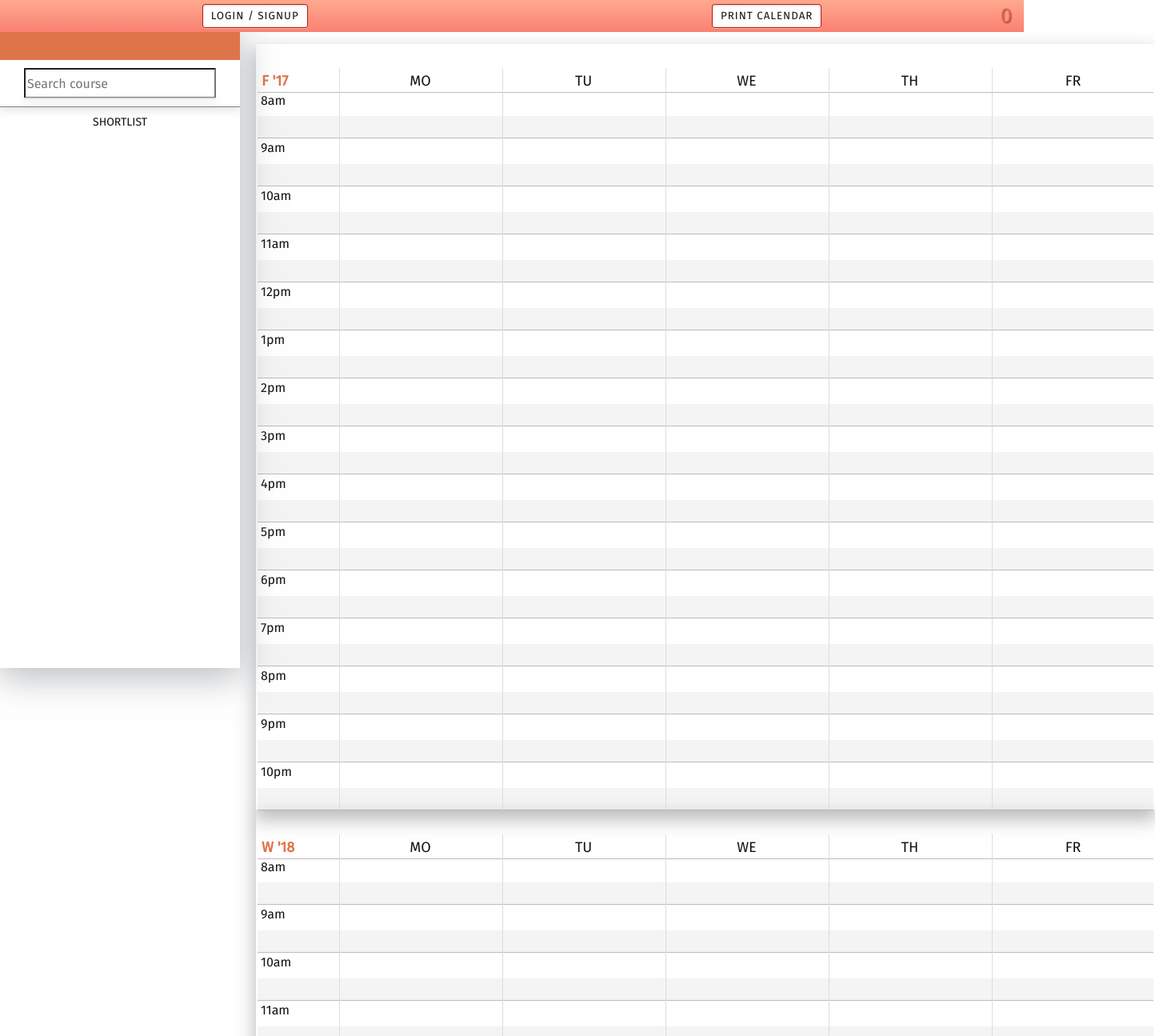
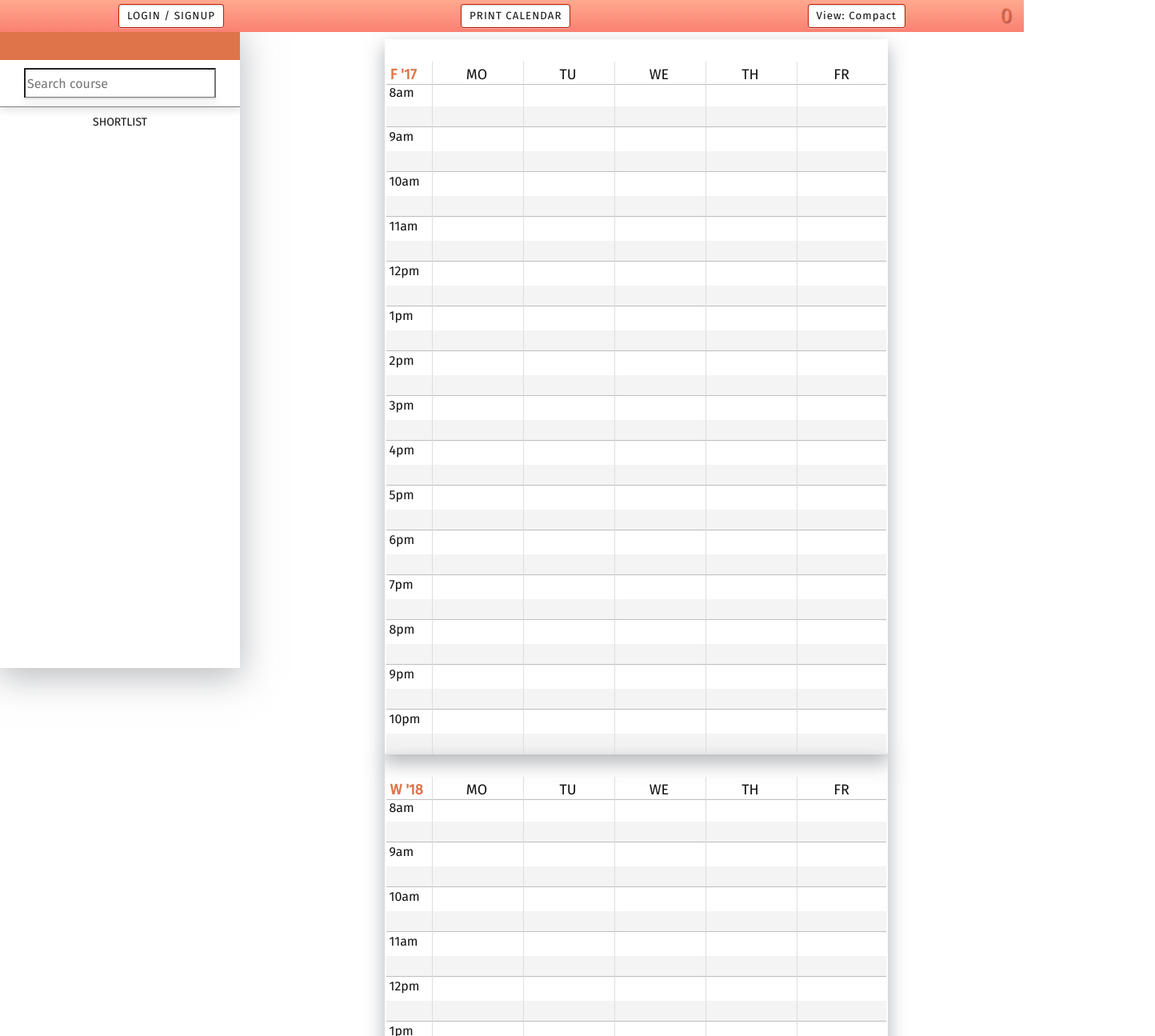
Before and after one commit to a8t/timetablr, a React (Create React App) app: page / in a window 1280 px wide. Shown: the top 1295 px of the page at 80% size, 1444 px wide, since content can reach past the window. Built offline with nearby package versions, Linux system fonts and the light colour scheme.

Commit message:
comfy/compact

```diff
--- a/src/Components/Calendar/Calendar.css
+++ b/src/Components/Calendar/Calendar.css
@@ -8,11 +8,13 @@
     justify-content: space-around;
     align-items: center;
     padding-top: 10px;
+    --colWidth: 55px;
+    margin-top: 4px;
+
 }
 
 /*STYLE FALL AND WINTER CALENDARS*/
-#calendarFall,
-#calendarWinter {
+.eachCal {
 
     font-family: 'Fira Sans', sans-serif;
     padding: 0 2px;
@@ -20,8 +22,7 @@
     height: auto;
     border-radius: 2px;
     display: grid;
-    --colWidth: 100px;
-    --rowheight: 28px;
+    --rowheight: 26px;
     position: relative;
     grid-gap: 2px;
     grid-template-columns:
@@ -117,7 +118,10 @@
 
 .first {
     border-top: 1px solid #BDBDBD;
+}
 
+.last {
+    border-bottom: none;
 }
 
 /*STYLE TERM TEXT*/
--- a/src/Components/Calendar/Calendar.js
+++ b/src/Components/Calendar/Calendar.js
@@ -4,85 +4,85 @@ import './Calendar.css';
 const Calendar = props => {
   return (
       <div id="calendars">
-        <div id='calendarFall'>
+        <div className="eachCal">
           {props.fallEntries}
-          <div className="weekday term"      style={{gridColumn: "start     / span 1"}}>F '17</div>
-          <div className="weekday line"      style={{gridColumn: "monday    / span 2"}}>MO</div>
-          <div className="weekday line"      style={{gridColumn: "tuesday   / span 2"}}>TU</div>
-          <div className="weekday line"      style={{gridColumn: "wednesday / span 2"}}>WE</div>
-          <div className="weekday line"      style={{gridColumn: "thursday  / span 2"}}>TH</div>
-          <div className="weekday line"      style={{gridColumn: "friday    / span 2"}}>FR</div>
-          <div className="time"              style={{gridRow: "time     / span 2"}}></div>
-          <div className="time"              style={{gridRow: "time     / span 2"}}></div>
-          <div className="timeslot first"    style={{gridRow: "time8    / span 2" }}>8am</div>
-          <div className="timeslot halfHour" style={{gridRow: "time830  / span 1"}}></div>
-          <div className="timeslot"          style={{gridRow: "time9    / span 2"}}>9am</div>
-          <div className="timeslot halfHour" style={{gridRow: "time930  / span 1"}}></div>
-          <div className="timeslot"          style={{gridRow: "time10   / span 2"}}>10am</div>
-          <div className="timeslot halfHour" style={{gridRow: "time1030 / span 1"}}></div>
-          <div className="timeslot"          style={{gridRow: "time11   / span 2"}}>11am</div>
-          <div className="timeslot halfHour" style={{gridRow: "time1130 / span 1"}}></div>
-          <div className="timeslot"          style={{gridRow: "time12   / span 2"}}>12pm</div>
-          <div className="timeslot halfHour" style={{gridRow: "time1230 / span 1"}}></div>
-          <div className="timeslot"          style={{gridRow: "time13   / span 2"}}>1pm</div>
-          <div className="timeslot halfHour" style={{gridRow: "time1330 / span 1"}}></div>
-          <div className="timeslot"          style={{gridRow: "time14   / span 2"}}>2pm</div>
-          <div className="timeslot halfHour" style={{gridRow: "time1430 / span 1"}}></div>
-          <div className="timeslot"          style={{gridRow: "time15   / span 2"}}>3pm</div>
-          <div className="timeslot halfHour" style={{gridRow: "time1530 / span 1"}}></div>
-          <div className="timeslot"          style={{gridRow: "time16   / span 2"}}>4pm</div>
-          <div className="timeslot halfHour" style={{gridRow: "time1630 / span 1"}}></div>
-          <div className="timeslot"          style={{gridRow: "time17   / span 2"}}>5pm</div>
-          <div className="timeslot halfHour" style={{gridRow: "time1730 / span 1"}}></div>
-          <div className="timeslot"          style={{gridRow: "time18   / span 2"}}>6pm</div>
-          <div className="timeslot halfHour" style={{gridRow: "time1830 / span 1"}}></div>
-          <div className="timeslot"          style={{gridRow: "time19   / span 2"}}>7pm</div>
-          <div className="timeslot halfHour" style={{gridRow: "time1930 / span 1"}}></div>
-          <div className="timeslot"          style={{gridRow: "time20   / span 2"}}>8pm</div>
-          <div className="timeslot halfHour" style={{gridRow: "time2030 / span 1"}}></div>
-          <div className="timeslot"          style={{gridRow: "time21   / span 2"}}>9pm</div>
-          <div className="timeslot halfHour" style={{gridRow: "time2130 / span 1"}}></div>
-          <div className="timeslot"          style={{gridRow: "time22   / span 2"}}>10pm</div>
-          <div className="timeslot halfHour" style={{gridRow: "time2230 / span 1"}}></div>
+          <div className="weekday term"           style={{gridColumn: "start     / span 1"}}>F '17</div>
+          <div className="weekday line"           style={{gridColumn: "monday    / span 2"}}>MO</div>
+          <div className="weekday line"           style={{gridColumn: "tuesday   / span 2"}}>TU</div>
+          <div className="weekday line"           style={{gridColumn: "wednesday / span 2"}}>WE</div>
+          <div className="weekday line"           style={{gridColumn: "thursday  / span 2"}}>TH</div>
+          <div className="weekday line"           style={{gridColumn: "friday    / span 2"}}>FR</div>
+          <div className="time"                   style={{gridRow: "time     / span 2"}}></div>
+          <div className="time"                   style={{gridRow: "time     / span 2"}}></div>
+          <div className="timeslot first"         style={{gridRow: "time8    / span 2" }}>8am</div>
+          <div className="timeslot halfHour"      style={{gridRow: "time830  / span 1"}}></div>
+          <div className="timeslot"               style={{gridRow: "time9    / span 2"}}>9am</div>
+          <div className="timeslot halfHour"      style={{gridRow: "time930  / span 1"}}></div>
+          <div className="timeslot"               style={{gridRow: "time10   / span 2"}}>10am</div>
+          <div className="timeslot halfHour"      style={{gridRow: "time1030 / span 1"}}></div>
+          <div className="timeslot"               style={{gridRow: "time11   / span 2"}}>11am</div>
+          <div className="timeslot halfHour"      style={{gridRow: "time1130 / span 1"}}></div>
+          <div className="timeslot"               style={{gridRow: "time12   / span 2"}}>12pm</div>
+          <div className="timeslot halfHour"      style={{gridRow: "time1230 / span 1"}}></div>
+          <div className="timeslot"               style={{gridRow: "time13   / span 2"}}>1pm</div>
+          <div className="timeslot halfHour"      style={{gridRow: "time1330 / span 1"}}></div>
+          <div className="timeslot"               style={{gridRow: "time14   / span 2"}}>2pm</div>
+          <div className="timeslot halfHour"      style={{gridRow: "time1430 / span 1"}}></div>
+          <div className="timeslot"               style={{gridRow: "time15   / span 2"}}>3pm</div>
+          <div className="timeslot halfHour"      style={{gridRow: "time1530 / span 1"}}></div>
+          <div className="timeslot"               style={{gridRow: "time16   / span 2"}}>4pm</div>
+          <div className="timeslot halfHour"      style={{gridRow: "time1630 / span 1"}}></div>
+          <div className="timeslot"               style={{gridRow: "time17   / span 2"}}>5pm</div>
+          <div className="timeslot halfHour"      style={{gridRow: "time1730 / span 1"}}></div>
+          <div className="timeslot"               style={{gridRow: "time18   / span 2"}}>6pm</div>
+          <div className="timeslot halfHour"      style={{gridRow: "time1830 / span 1"}}></div>
+          <div className="timeslot"               style={{gridRow: "time19   / span 2"}}>7pm</div>
+          <div className="timeslot halfHour"      style={{gridRow: "time1930 / span 1"}}></div>
+          <div className="timeslot"               style={{gridRow: "time20   / span 2"}}>8pm</div>
+          <div className="timeslot halfHour"      style={{gridRow: "time2030 / span 1"}}></div>
+          <div className="timeslot"               style={{gridRow: "time21   / span 2"}}>9pm</div>
+          <div className="timeslot halfHour"      style={{gridRow: "time2130 / span 1"}}></div>
+          <div className="timeslot"               style={{gridRow: "time22   / span 2"}}>10pm</div>
+          <div className="timeslot halfHour last" style={{gridRow: "time2230 / span 1"}}></div>
         </div>
-        <div id='calendarWinter'>
+< div className = "eachCal" >
           {props.winterEntries}
-          <div className="weekday term"      style={{gridColumn: "start     / span 1"}}>W '18</div>
-          <div className="weekday line"      style={{gridColumn: "monday    / span 2"}}>MO</div>
-          <div className="weekday line"      style={{gridColumn: "tuesday   / span 2"}}>TU</div>
-          <div className="weekday line"      style={{gridColumn: "wednesday / span 2"}}>WE</div>
-          <div className="weekday line"      style={{gridColumn: "thursday  / span 2"}}>TH</div>
-          <div className="weekday line "     style={{gridColumn: "friday    / span 2"}}>FR</div>
-          <div className="timeslot first"    style={{gridRow: "time8    / span 2"}}>8am</div>
-          <div className="timeslot halfHour" style={{gridRow: "time830  / span 1"}}></div>
-          <div className="timeslot"          style={{gridRow: "time9    / span 2"}}>9am</div>
-          <div className="timeslot halfHour" style={{gridRow: "time930  / span 1"}}></div>
-          <div className="timeslot"          style={{gridRow: "time10   / span 2"}}>10am</div>
-          <div className="timeslot halfHour" style={{gridRow: "time1030 / span 1"}}></div>
-          <div className="timeslot"          style={{gridRow: "time11   / span 2"}}>11am</div>
-          <div className="timeslot halfHour" style={{gridRow: "time1130 / span 1"}}></div>
-          <div className="timeslot"          style={{gridRow: "time12   / span 2"}}>12pm</div>
-          <div className="timeslot halfHour" style={{gridRow: "time1230 / span 1"}}></div>
-          <div className="timeslot"          style={{gridRow: "time13   / span 2"}}>1pm</div>
-          <div className="timeslot halfHour" style={{gridRow: "time1330 / span 1"}}></div>
-          <div className="timeslot"          style={{gridRow: "time14   / span 2"}}>2pm</div>
-          <div className="timeslot halfHour" style={{gridRow: "time1430 / span 1"}}></div>
-          <div className="timeslot"          style={{gridRow: "time15   / span 2"}}>3pm</div>
-          <div className="timeslot halfHour" style={{gridRow: "time1530 / span 1"}}></div>
-          <div className="timeslot"          style={{gridRow: "time16   / span 2"}}>4pm</div>
-          <div className="timeslot halfHour" style={{gridRow: "time1630 / span 1"}}></div>
-          <div className="timeslot"          style={{gridRow: "time17   / span 2"}}>5pm</div>
-          <div className="timeslot halfHour" style={{gridRow: "time1730 / span 1"}}></div>
-          <div className="timeslot"          style={{gridRow: "time18   / span 2"}}>6pm</div>
-          <div className="timeslot halfHour" style={{gridRow: "time1830 / span 1"}}></div>
-          <div className="timeslot"          style={{gridRow: "time19   / span 2"}}>7pm</div>
-          <div className="timeslot halfHour" style={{gridRow: "time1930 / span 1"}}></div>
-          <div className="timeslot"          style={{gridRow: "time20   / span 2"}}>8pm</div>
-          <div className="timeslot halfHour" style={{gridRow: "time2030 / span 1"}}></div>
-          <div className="timeslot"          style={{gridRow: "time21   / span 2"}}>9pm</div>
-          <div className="timeslot halfHour" style={{gridRow: "time2130 / span 1"}}></div>
-          <div className="timeslot"          style={{gridRow: "time22   / span 2"}}>10pm</div>
-          <div className="timeslot halfHour" style={{gridRow: "time2230 / span 1"}}></div>
+          <div className="weekday term"           style={{gridColumn: "start     / span 1"}}>W '18</div>
+          <div className="weekday line"           style={{gridColumn: "monday    / span 2"}}>MO</div>
+          <div className="weekday line"           style={{gridColumn: "tuesday   / span 2"}}>TU</div>
+          <div className="weekday line"           style={{gridColumn: "wednesday / span 2"}}>WE</div>
+          <div className="weekday line"           style={{gridColumn: "thursday  / span 2"}}>TH</div>
+          <div className="weekday line "          style={{gridColumn: "friday    / span 2"}}>FR</div>
+          <div className="timeslot first"         style={{gridRow: "time8    / span 2"}}>8am</div>
+          <div className="timeslot halfHour"      style={{gridRow: "time830  / span 1"}}></div>
+          <div className="timeslot"               style={{gridRow: "time9    / span 2"}}>9am</div>
+          <div className="timeslot halfHour"      style={{gridRow: "time930  / span 1"}}></div>
+          <div className="timeslot"               style={{gridRow: "time10   / span 2"}}>10am</div>
+          <div className="timeslot halfHour"      style={{gridRow: "time1030 / span 1"}}></div>
+          <div className="timeslot"               style={{gridRow: "time11   / span 2"}}>11am</div>
+          <div className="timeslot halfHour"      style={{gridRow: "time1130 / span 1"}}></div>
+          <div className="timeslot"               style={{gridRow: "time12   / span 2"}}>12pm</div>
+          <div className="timeslot halfHour"      style={{gridRow: "time1230 / span 1"}}></div>
+          <div className="timeslot"               style={{gridRow: "time13   / span 2"}}>1pm</div>
+          <div className="timeslot halfHour"      style={{gridRow: "time1330 / span 1"}}></div>
+          <div className="timeslot"               style={{gridRow: "time14   / span 2"}}>2pm</div>
+          <div className="timeslot halfHour"      style={{gridRow: "time1430 / span 1"}}></div>
+          <div className="timeslot"               style={{gridRow: "time15   / span 2"}}>3pm</div>
+          <div className="timeslot halfHour"      style={{gridRow: "time1530 / span 1"}}></div>
+          <div className="timeslot"               style={{gridRow: "time16   / span 2"}}>4pm</div>
+          <div className="timeslot halfHour"      style={{gridRow: "time1630 / span 1"}}></div>
+          <div className="timeslot"               style={{gridRow: "time17   / span 2"}}>5pm</div>
+          <div className="timeslot halfHour"      style={{gridRow: "time1730 / span 1"}}></div>
+          <div className="timeslot"               style={{gridRow: "time18   / span 2"}}>6pm</div>
+          <div className="timeslot halfHour"      style={{gridRow: "time1830 / span 1"}}></div>
+          <div className="timeslot"               style={{gridRow: "time19   / span 2"}}>7pm</div>
+          <div className="timeslot halfHour"      style={{gridRow: "time1930 / span 1"}}></div>
+          <div className="timeslot"               style={{gridRow: "time20   / span 2"}}>8pm</div>
+          <div className="timeslot halfHour"      style={{gridRow: "time2030 / span 1"}}></div>
+          <div className="timeslot"               style={{gridRow: "time21   / span 2"}}>9pm</div>
+          <div className="timeslot halfHour"      style={{gridRow: "time2130 / span 1"}}></div>
+          <div className="timeslot"               style={{gridRow: "time22   / span 2"}}>10pm</div>
+          <div className="timeslot halfHour last" style={{gridRow: "time2230 / span 1"}}></div>
         </div>
       </div>
     )
--- a/src/Components/Navbar/Login/Login.js
+++ b/src/Components/Navbar/Login/Login.js
@@ -29,8 +29,8 @@ class Login extends Component {
 
           <button className="closeForm" onClick={() => this.props.toggleLogin()}>
             <svg>
-                <line x1="0" y1="0" x2="12" y2="12" stroke="red" stroke-width="4"/>
-                <line x1="0" y1="12" x2="12" y2="0" stroke="red" stroke-width="4"/>
+                <line x1="0" y1="0" x2="12" y2="12" stroke="red" strokeWidth="4"/>
+                <line x1="0" y1="12" x2="12" y2="0" stroke="red" strokeWidth="4"/>
             </svg>
           </button>
 
--- a/src/Components/Navbar/Navbar.css
+++ b/src/Components/Navbar/Navbar.css
@@ -12,7 +12,6 @@
   display: flex;
   align-items: center;
   justify-content: space-around;
-
   background-image: -webkit-gradient(linear, left top, left bottom, from(#FFA98F), to(salmon));
   background-image: -webkit-linear-gradient(to bottom, #FFA98F, salmon);
   background-image: -moz-linear-gradient(to bottom, #FFA98F,salmon) ;
--- a/src/Components/Navbar/Navbar.js
+++ b/src/Components/Navbar/Navbar.js
@@ -6,9 +6,17 @@ class Navbar extends Component {
   constructor(props) {
     super(props)
     this.state = {
-      displayLogin: false
+      displayLogin: false,
+      comfy: false
     }
     this.toggleLogin = this.toggleLogin.bind(this)
+    this.toggleComfy = this.toggleComfy.bind(this)
+  }
+
+  toggleComfy() {
+    this.setState({
+      comfy: !this.state.comfy
+    })
   }
 
   toggleLogin() {
@@ -34,10 +42,19 @@ class Navbar extends Component {
           : ""
         }
 
-        <button
-          className="printbutton"
-          onClick={(e) => window.print()}
-        >PRINT CALENDAR</button>
+        <button className="printbutton" onClick={(e) => window.print()}>
+          PRINT CALENDAR
+        </button>
+
+        <button className="cozycomfy" onClick={() => {
+          const setTo = this.state.comfy ? "55px" : "100px"
+          document.getElementById("calendars").style.setProperty("--colWidth", setTo)
+          this.toggleComfy()
+        }}>
+          View: {this.state.comfy ? "Comfy" : "Compact"}
+        </button>
+
+
       </div>
     )
   }
--- a/src/Components/Sidebar/Shortlist/ShortlistEntry/MSButton/MSButton.css
+++ b/src/Components/Sidebar/Shortlist/ShortlistEntry/MSButton/MSButton.css
@@ -6,4 +6,9 @@
   height: 25px;
   padding: 2px 6px;
   text-align: center;
+  border-radius: 2px;
 }
+
+.meetingSection:hover {
+  border: 1px solid blue;
+}
```
